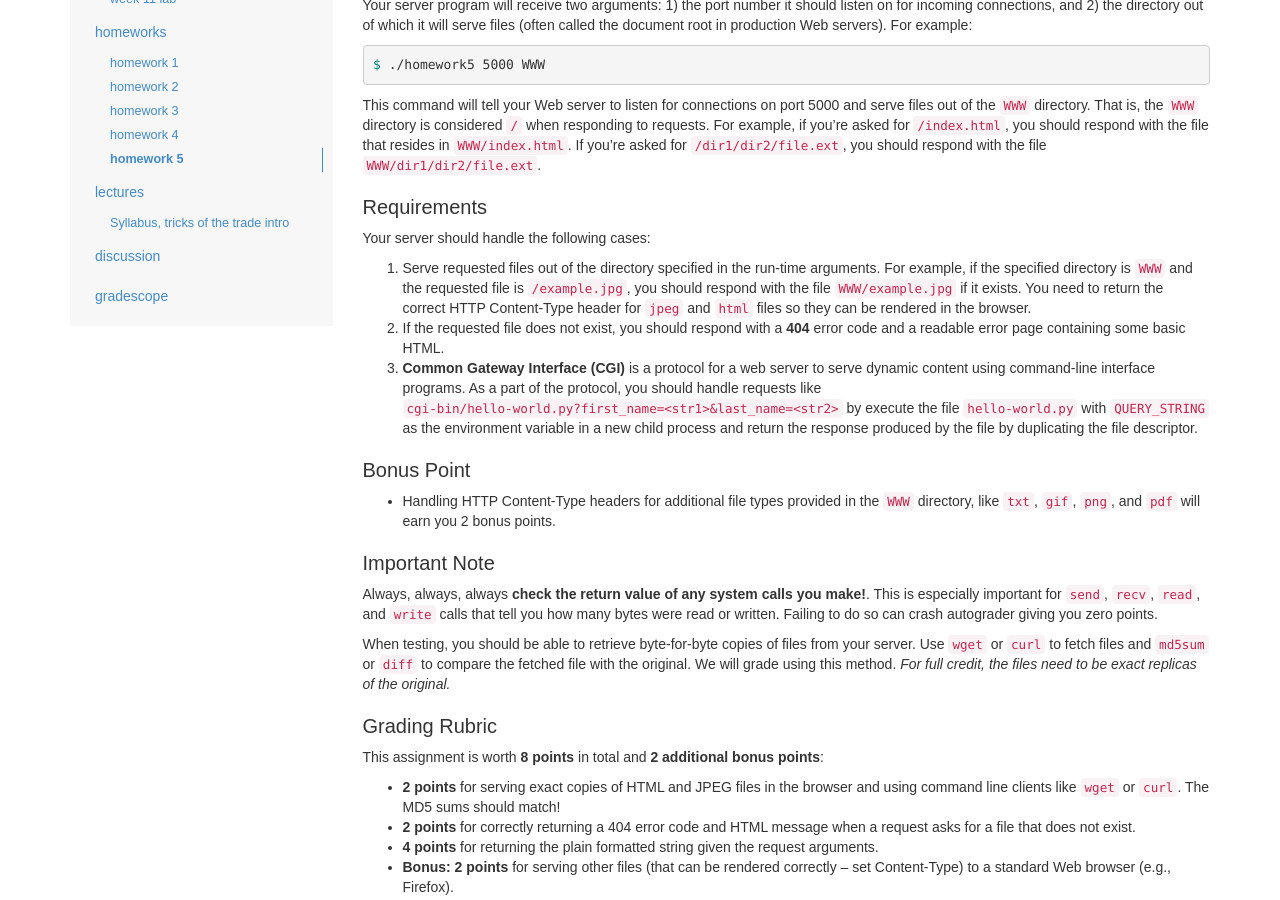
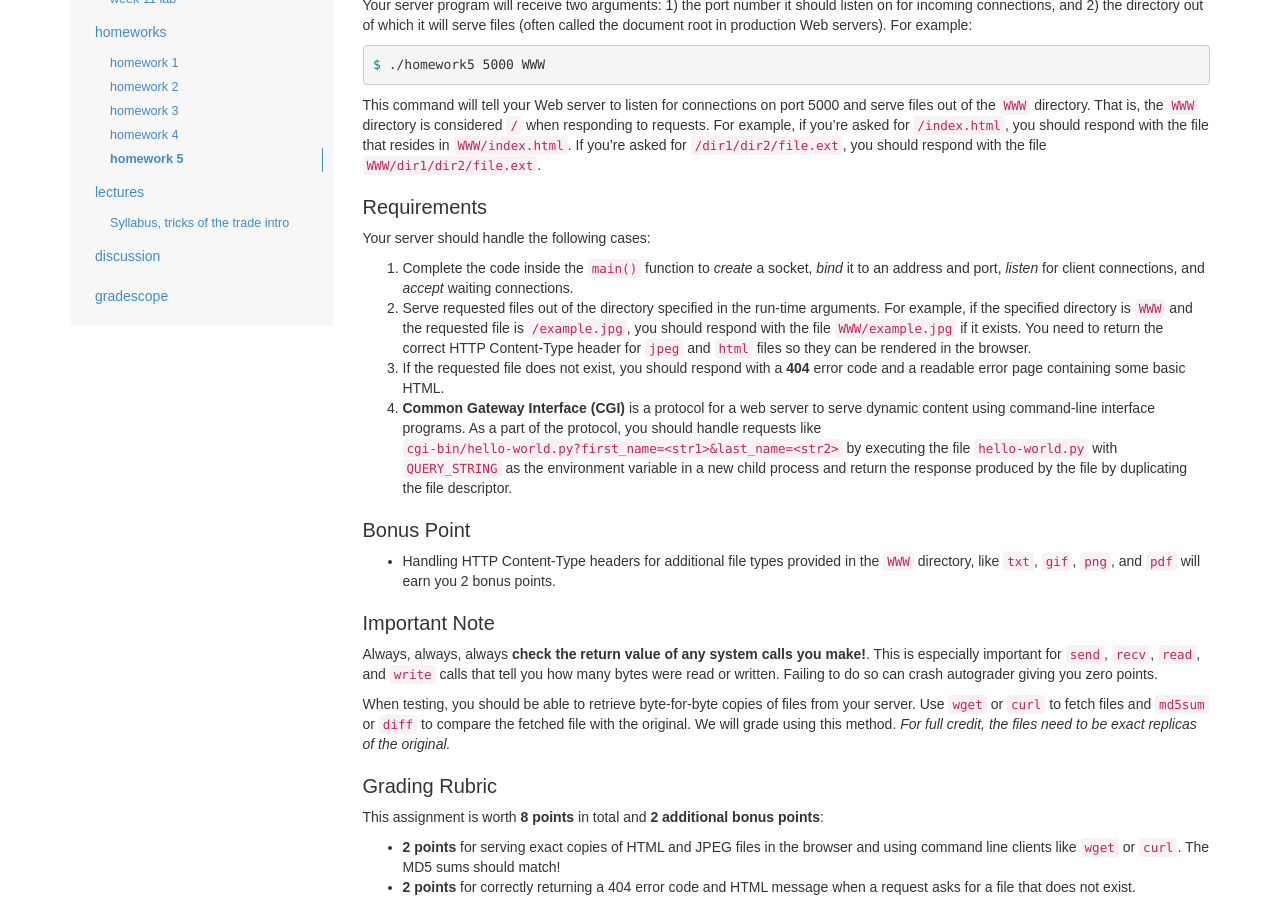
Before and after one commit to csatuic/cs361-website-old, a Jekyll site: the page built from _homeworks/homework5.md, in a window 1280 px wide and 900 px high, scrolled down 445 px. Built offline with Jekyll 4.4.1, drawn with Linux system fonts in a browser that asks for light colours; some web fonts are replaced.

Commit message:
add requirement to complete main

```diff
--- a/_homeworks/homework5.md
+++ b/_homeworks/homework5.md
@@ -40,10 +40,11 @@ This command will tell your Web server to listen for connections on port 5000 an
 
 Your server should handle the following cases:
 
+1. Complete the code inside the `main()` function to *create* a socket, *bind* it to an address and port, *listen* for client connections, and *accept* waiting connections.
 1. Serve requested files out of the directory specified in the run-time arguments. For example, if the specified directory is `WWW` and the requested file is `/example.jpg`, you should respond with the file `WWW/example.jpg` if it exists. You need to return the correct HTTP Content-Type header for `jpeg` and `html` files so they can be rendered in the browser.
 2. If the requested file does not exist, you should respond with a **404** error code and a readable error page containing some basic HTML.
 <!-- 3. If the path requested by the client is a directory, you should handle the request as if it was for the file `index.html` inside that directory. You do not need to handle the case where the directory does not contain `index.html` file. Hint: use the `stat()` system call to determine if a path is a directory or a file. The `st_mode` field in the stat struct has what you need. -->
-3. **Common Gateway Interface (CGI)** is a protocol for a web server to serve dynamic content using command-line interface programs. As a part of the protocol, you should handle requests like `cgi-bin/hello-world.py?first_name=<str1>&last_name=<str2>` by execute the file `hello-world.py` with `QUERY_STRING` as the environment variable in a new child process and return the response produced by the file by duplicating the file descriptor.
+3. **Common Gateway Interface (CGI)** is a protocol for a web server to serve dynamic content using command-line interface programs. As a part of the protocol, you should handle requests like `cgi-bin/hello-world.py?first_name=<str1>&last_name=<str2>` by executing the file `hello-world.py` with `QUERY_STRING` as the environment variable in a new child process and return the response produced by the file by duplicating the file descriptor.
 <!-- and return the string produced by `hello-world.py` inside `WWW/cgi-bin` directory. -->
 <!-- Besides returning the static content, you should also handle requests like `format_string?<str1>&<str2>` and return the formatted string to the client. For instance, if the request is `/format_string?test1&test2`, your program should run the `format_string` binary in the `WWW` directory with arguments `test1` and `test2`, and return the output to the client. -->
 
```
